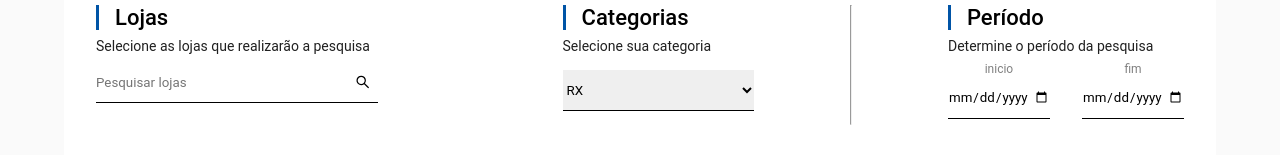
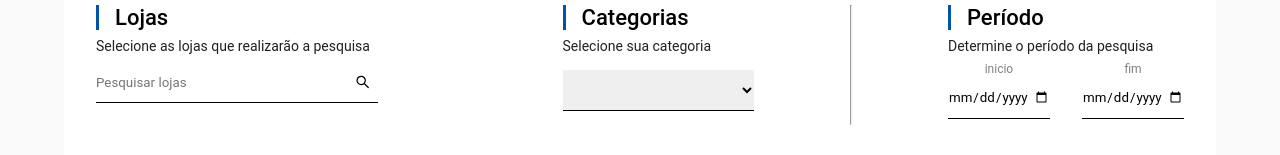
Before and after one commit to mateusazvd/projetoFinal-upcode2023-frontend, a React (Create React App) app: page / in a window 1280 px wide. Shown: the part 179-334 px from the top of the page. Built offline with nearby package versions, Linux system fonts and the light colour scheme.

Commit message:
atualização em produtos

```diff
--- a/src/components/CardLojas/index.jsx
+++ b/src/components/CardLojas/index.jsx
@@ -5,15 +5,20 @@ import './style.css'
 import LojasList from '../../moks/lojas.json'
 
 export default function  CardLojas({nome, id}) {
-  const {Form,SetForm,lojas,setLojas} = useContext(FormContext)
+  const {lojas,setLojas} = useContext(FormContext)
 
   const [checked, setChecked] =useState(false)
+
+  useEffect(()=>{
+    VerificarSeExiste()
+  },[])
 
 
   //precisa retornar se a loja do card existe ou não no form
   function VerificarSeExiste(){
-    setChecked(Form.lojas.contains(id))
-    setChecked(true)
+    if(lojas.includes(id)){
+      setChecked(true)
+    }
   }
 
   /// remove item de um array função generica
@@ -35,14 +40,13 @@ export default function  CardLojas({nome, id}) {
       LojasList = [...lojas]
       setLojas(LojasList)
     }
-    console.log(Form.lojas)
   }
 
   return (
     <div className='containerLoja' id={id}>
         <div className='loja' >
             <p className='nomeLoja'>{nome}</p>
-            <input className='check' type="checkbox" name="" id=""  onClick={()=> AdicionaLojaNoForm()}/>
+            <input className='check' type="checkbox" name="" id=""  onClick={()=> AdicionaLojaNoForm()} checked = {checked}/>
 
         </div>
     </div>
--- a/src/components/DropDown/index.jsx
+++ b/src/components/DropDown/index.jsx
@@ -13,14 +13,15 @@ export default function DropDown() {
 
   return (
     <div className='containerDropDown'>
-      <select className='dropDown'  onChange={handleDropDownChange}>
-        <option className='itemDropDown' value="rx">RX</option>
-        <option className='itemDropDown' value="infantil">INFANTIL</option>
-        <option className='itemDropDown' value="genericos">GENERICOS</option>
-        <option className='itemDropDown' value="hb">HB</option>
-        <option className='itemDropDown' value="marcapropria">MARCA PROPRIA</option>
+      <select className='dropDown' onChange={handleDropDownChange}>
+        <option className='itemDropDown' value=""></option>
+        <option className='itemDropDown' value="RX Marca">RX Marca</option>
+        <option className='itemDropDown' value="RX Generico">RX Generico</option>
+        <option className='itemDropDown' value="OTC">OTC</option>
+        <option className='itemDropDown' value="Marca Propria">Marca Propria</option>
       </select>
     </div>
   )
-
 }
+// promocional : rx marca rx generico
+// pague leve : otc e marca propria
--- a/src/components/Main/Index.jsx
+++ b/src/components/Main/Index.jsx
@@ -13,13 +13,16 @@ import { FormContext } from '../../Context/formPesquisaContext'
 
 export default function Main() {
 
-  const {setDataFinal,setDataInicio } = useContext(FormContext);
+  const {setDataFinal,setDataInicio,categoria} = useContext(FormContext);
   const [pesquisa, setPesquisa] = useState('');
   const [lista, setLista] = useState(LojasList)
   const [pesquisaProduto, setPesquisaProduto] = useState('');
   const [listaProdutos, setListaProduto] = useState(ProdutosList)
 
 
+  function FiltrarProdutoPorCategoria(valor){
+      let listaFiltrada = ProdutosList.filter(item=> item.categoria == valor)
+  }
 
   function PesquisarProdutos(text) {
     const produtosFilter = ProdutosList.filter(produto => produto.nome.toLowerCase().includes(pesquisaProduto.toLowerCase()));
@@ -121,10 +124,7 @@ export default function Main() {
         </div>
         <div className='containerSelecProdutos'>
           <div className='listaProdutos'>
-            {listaProdutos.length > 0 ? listaProdutos.map(item => <Produtos key={item.id} descricao={item.descricao} nome={item.nome} />) : "Produto não encontrado."}
-
-
-
+            {listaProdutos.length > 0 ? listaProdutos.map(item => <Produtos key={item.id} descricao={item.descricao} nome={item.nome} id = {item.id}/>) : "Produto não encontrado."}
           </div>
         </div>
       </div>
--- a/src/components/Produtos/index.jsx
+++ b/src/components/Produtos/index.jsx
@@ -3,46 +3,49 @@ import { FormContext } from '../../Context/formPesquisaContext'
 import './style.css'
 import ProdutosList from '../../moks/produtos.json'
 
-export default function Produtos({nome, id, descricao}) {
-    const {Form,SetForm,produtos,setProdutos } = useContext(FormContext)
-    const [texto,setTexto] = useState(false)
-    const [checked,setChecked] = useState(false)
+export default function Produtos({ nome, id, descricao }) {
+    const { produtos, setProdutos } = useContext(FormContext)
+    const [texto, setTexto] = useState(false)
+    const [checked, setChecked] = useState(false)
 
-    function verMais(){
+    function verMais() {
         return descricao
     }
     //função que limita texto
     function limitarTexto(string, maxCaracteres) {
         if (string.length <= maxCaracteres) {
-          return string;
+            return string;
         } else {
-          return string.substring(0, maxCaracteres) + "...";
+            return string.substring(0, maxCaracteres) + "...";
         }
     }
 
-    function RemoverItem(array,item){
-        const index =  array?.indexOf(item)
-        if(index > -1){
+    function RemoverItem(array, item) {
+        const index = array?.indexOf(item)
+        if (index > -1) {
             array.splice(index, 1)
         }
     }
 
     function AdicionarProdForm() {
         setChecked(!checked)
-        if(!checked){
-            ProdutosList = [id,...produtos]
-            setProdutos(ProdutosList)
-        }else {
-            RemoverItem(produtos,id)
-           setProdutos([...produtos])
+        if (!checked) {
+            ProdutosList = [id, ...produtos]
+            setProdutos([id, ...produtos])
+        } else {
+            RemoverItem(produtos, id)
+            setProdutos([...produtos])
+
         }
+        console.log(produtos)
+
     }
 
     return (
         <div className='containerProdutosCom' id={id}>
             <div className='produto'>
                 <p className='nomeProduto'>{nome}</p>
-                <p title={descricao} className='descricaoProduto' onClick={()=> setTexto(!texto)}>{texto?verMais():limitarTexto(descricao,80)}</p>
+                <p title={descricao} className='descricaoProduto' onClick={() => setTexto(!texto)}>{texto ? verMais() : limitarTexto(descricao, 80)}</p>
             </div>
             <input className='check' type="checkbox" onClick={() => AdicionarProdForm()} />
         </div>
--- a/src/components/Resume/ResuCardLojas/ResuCardLojas.css
+++ b/src/components/Resume/ResuCardLojas/ResuCardLojas.css
@@ -17,3 +17,6 @@
     cursor: pointer;
     color: rgb(255, 0, 8);
 }
+
+.itemCardLojas{
+color: rgb(78, 78, 78);}
--- a/src/components/Resume/ResuCardProdutos/ResuCardProdutos.css
+++ b/src/components/Resume/ResuCardProdutos/ResuCardProdutos.css
@@ -17,3 +17,9 @@
     cursor: pointer;
     color: rgba(237, 28, 35, 0.75);
 }
+
+
+.itemCardProdutos{
+    font-size: 14px;
+    color: rgb(87, 87, 87);
+}
--- a/src/components/Resume/ResuCardProdutos/ResuCardProdutos.jsx
+++ b/src/components/Resume/ResuCardProdutos/ResuCardProdutos.jsx
@@ -3,7 +3,7 @@ import './ResuCardProdutos.css'
 import {CiCircleRemove} from 'react-icons/ci'
 import { FormContext } from '../../../Context/formPesquisaContext'
 import todosProdutos from '../../../moks/produtos.json'
-
+import listProdutos from "../../../moks/produtos.json"
 export default function ResuCardProdutos({idProdutos}) {
   const {produtos, setProdutos} = useContext(FormContext)
 
@@ -13,9 +13,15 @@ export default function ResuCardProdutos({idProdutos}) {
   }
 
 
+  function pegarProdutoPorCodigo(){
+    let result = listProdutos.filter(item => item.id == idProdutos  )
+    return result[0]
+  }
+
+
   return (
     <div className='containerCardProdutos'>
-        <p className='itemCardProdutos'>{idProdutos}</p>
+        <p className='itemCardProdutos'>{pegarProdutoPorCodigo().nome}</p>
         <CiCircleRemove  className='iconRemovePro'/>
     </div>
   )
```
